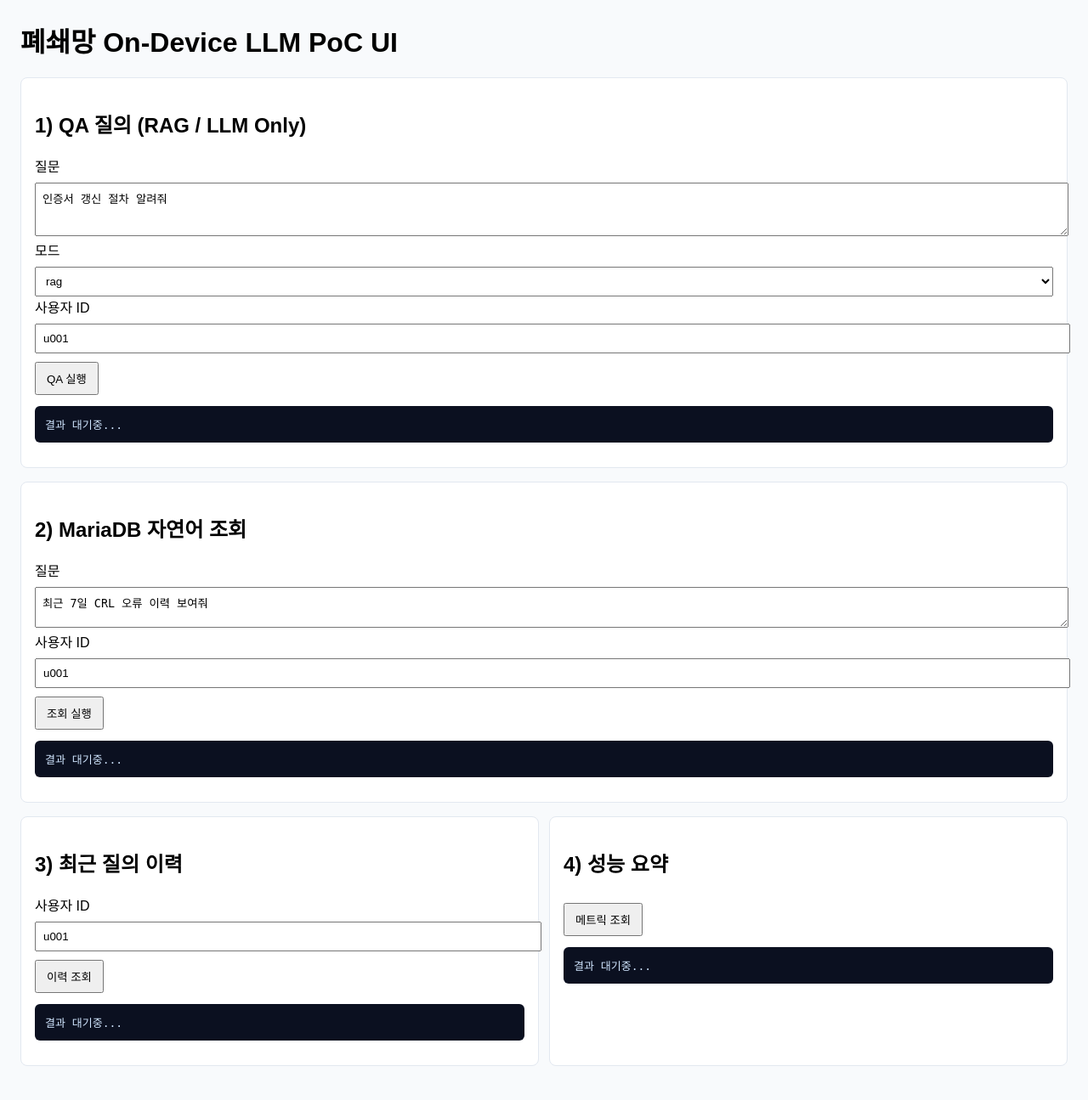
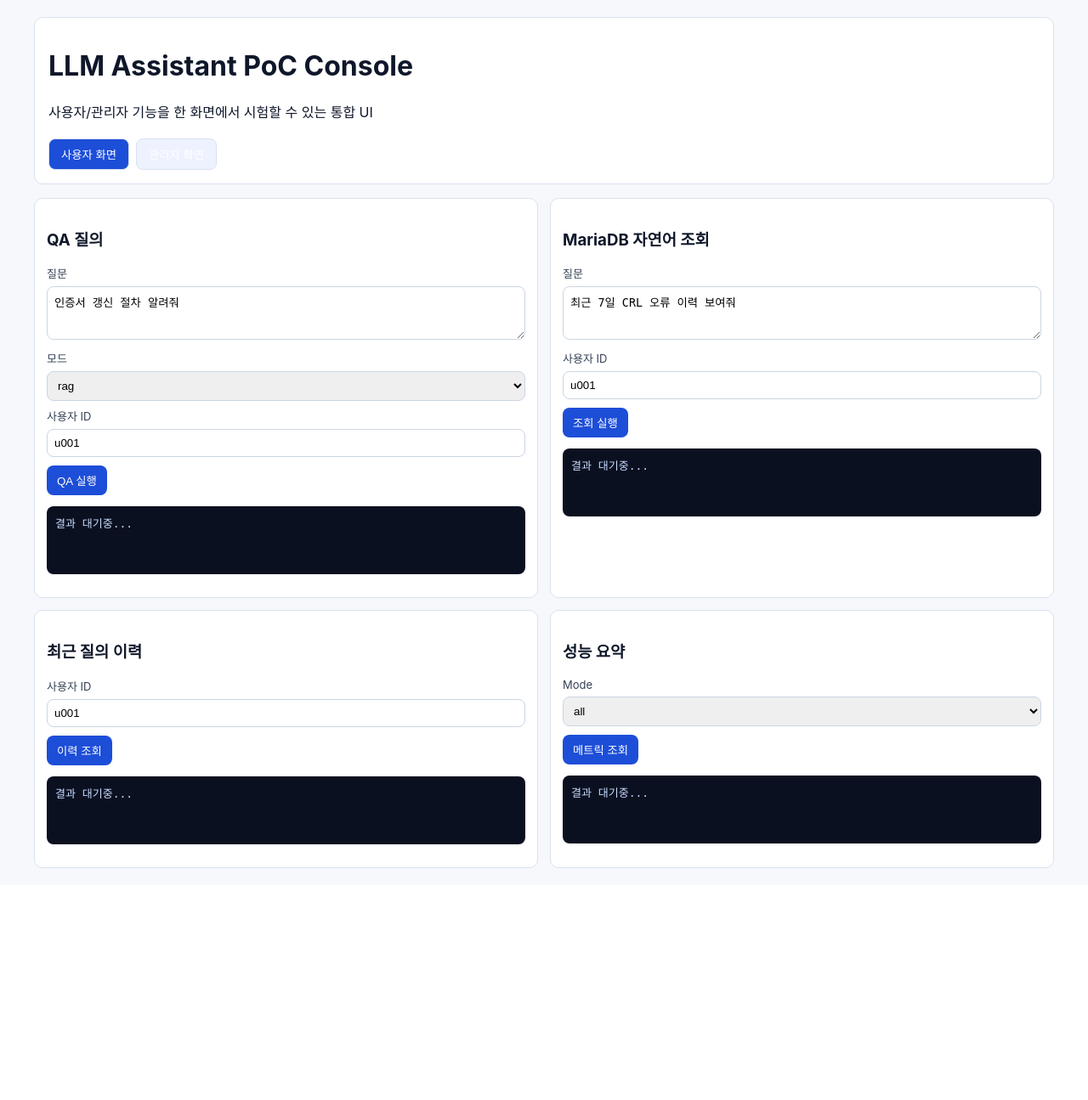
Before and after one commit to saebyuk/GitHub, a FastAPI app: page / in a window 1280 px wide. Shown: the whole page at 85% size. After the commit the page ends 1022 px from the top, so only its background shows below. Run offline with FastAPI, Linux system fonts and the light colour scheme.

Commit message:
Llmassistant (#4)
* Fix formatting for ENABLE_MARIADB in .env.example

* Update .gitignore to include .env file

* Update README.md

* Fix comment formatting in __init__.py

* Update admin.py

* Fix formatting issue in db_query.py return statement

* Update history.py

* Update metrics.py

* Update qa.py

* Update ui.py

* Update config.py

* Update logging.py

* Update main.py

* Update schemas.py

* Update admin_repo.py

* Update history_repo.py

* Update mariadb_repo.py

* Update metrics_service.py

* Update nl2sql_service.py

* Update qa_service.py

* Update index.html

* Add newline at end of colab_run_guide.md

Fix formatting by adding a newline at the end of the file.

* Update dependency_manifest.md

* Fix jinja2 version in requirements.txt

* Update init_db.sql

* Update seed_pki_history.sql

* Update test_api_smoke.py

```diff
--- a/app/templates/index.html
+++ b/app/templates/index.html
@@ -3,28 +3,47 @@
 <head>
   <meta charset="UTF-8" />
   <meta name="viewport" content="width=device-width, initial-scale=1.0" />
-  <title>On-Device LLM PoC UI</title>
+  <title>LLM Assistant PoC Console</title>
   <style>
-    body { font-family: Arial, sans-serif; margin: 24px; background: #f8fafc; }
-    .card { background: white; border: 1px solid #e2e8f0; border-radius: 8px; padding: 16px; margin-bottom: 16px; }
-    textarea, input, select { width: 100%; padding: 8px; margin-top: 8px; }
-    button { margin-top: 10px; padding: 8px 12px; }
-    pre { background: #0b1020; color: #d1e6ff; padding: 12px; border-radius: 6px; overflow-x: auto; }
-    .row { display: grid; grid-template-columns: 1fr 1fr; gap: 12px; }
+    :root { --bg:#f6f8fb; --card:#fff; --line:#d9e1ef; --primary:#1d4ed8; --text:#0f172a; }
+    body { font-family: Inter, Arial, sans-serif; margin:0; background:var(--bg); color:var(--text); }
+    .wrap { max-width: 1200px; margin: 20px auto; padding: 0 16px; }
+    .top { background:var(--card); border:1px solid var(--line); border-radius:10px; padding:16px; }
+    .tabs { display:flex; gap:8px; margin-top:10px; }
+    .tab { border:1px solid var(--line); background:#eef2ff; padding:8px 14px; border-radius:8px; cursor:pointer; }
+    .tab.active { background:var(--primary); color:#fff; }
+    .panel { display:none; margin-top:16px; }
+    .panel.active { display:block; }
+    .grid { display:grid; grid-template-columns:1fr 1fr; gap:14px; }
+    .card { background:var(--card); border:1px solid var(--line); border-radius:10px; padding:14px; }
+    label { font-size:13px; color:#334155; margin-top:8px; display:block; }
+    input, textarea, select { width:100%; box-sizing:border-box; margin-top:6px; padding:8px; border:1px solid #cbd5e1; border-radius:8px; }
+    button { margin-top:10px; border:0; background:var(--primary); color:white; padding:8px 12px; border-radius:8px; cursor:pointer; }
+    pre { background:#0b1020; color:#c8dcff; padding:10px; border-radius:8px; overflow:auto; min-height:60px; }
+    table { width:100%; border-collapse: collapse; font-size:13px; }
+    th, td { border:1px solid #dbe2ef; padding:8px; text-align:left; }
+    th { background:#f1f5f9; }
   </style>
 </head>
 <body>
-  <h1>폐쇄망 On-Device LLM PoC UI</h1>
+  <div class="wrap">
+    <div class="top">
+      <h1>LLM Assistant PoC Console</h1>
+      <div>사용자/관리자 기능을 한 화면에서 시험할 수 있는 통합 UI</div>
+      <div class="tabs">
+        <button class="tab active" onclick="showTab('user')">사용자 화면</button>
+        <button class="tab" onclick="showTab('admin')">관리자 화면</button>
+      </div>
+    </div>
 
+    <section id="user" class="panel active">
+      <div class="grid">
         <div class="card">
-    <h2>1) QA 질의 (RAG / LLM Only)</h2>
+          <h3>QA 질의</h3>
           <label>질문</label>
           <textarea id="qaQuestion" rows="3">인증서 갱신 절차 알려줘</textarea>
           <label>모드</label>
-    <select id="qaMode">
-      <option value="rag">rag</option>
-      <option value="llm_only">llm_only</option>
-    </select>
+          <select id="qaMode"><option value="rag">rag</option><option value="llm_only">llm_only</option></select>
           <label>사용자 ID</label>
           <input id="qaUser" value="u001" />
           <button onclick="runQA()">QA 실행</button>
@@ -32,51 +51,94 @@
         </div>
 
         <div class="card">
-    <h2>2) MariaDB 자연어 조회</h2>
+          <h3>MariaDB 자연어 조회</h3>
           <label>질문</label>
-    <textarea id="dbQuestion" rows="2">최근 7일 CRL 오류 이력 보여줘</textarea>
+          <textarea id="dbQuestion" rows="3">최근 7일 CRL 오류 이력 보여줘</textarea>
           <label>사용자 ID</label>
           <input id="dbUser" value="u001" />
           <button onclick="runDB()">조회 실행</button>
           <pre id="dbResult">결과 대기중...</pre>
         </div>
 
-  <div class="row">
         <div class="card">
-      <h2>3) 최근 질의 이력</h2>
+          <h3>최근 질의 이력</h3>
           <label>사용자 ID</label>
           <input id="historyUser" value="u001" />
           <button onclick="loadHistory()">이력 조회</button>
           <pre id="historyResult">결과 대기중...</pre>
         </div>
+
         <div class="card">
-      <h2>4) 성능 요약</h2>
+          <h3>성능 요약</h3>
+          <label>Mode</label>
+          <select id="metricsMode"><option value="all">all</option><option value="rag">rag</option><option value="llm_only">llm_only</option><option value="db_nl">db_nl</option></select>
           <button onclick="loadMetrics()">메트릭 조회</button>
           <pre id="metricsResult">결과 대기중...</pre>
         </div>
       </div>
+    </section>
+
+    <section id="admin" class="panel">
+      <div class="grid">
+        <div class="card">
+          <h3>문서 업로드</h3>
+          <input id="docFile" type="file" />
+          <button onclick="uploadDoc()">업로드</button>
+          <pre id="uploadResult">결과 대기중...</pre>
+        </div>
+
+        <div class="card">
+          <h3>문서 목록</h3>
+          <button onclick="loadDocs()">목록 새로고침</button>
+          <div id="docsTable"></div>
+        </div>
+
+        <div class="card">
+          <h3>학습 내용 검수/수정</h3>
+          <label>Source</label>
+          <input id="reviewSource" value="manual_v1.pdf#p2" />
+          <label>원문</label>
+          <textarea id="reviewOriginal" rows="2">CRL 검증 실패 시 재시도한다.</textarea>
+          <label>수정문</label>
+          <textarea id="reviewRevised" rows="2">CRL 검증 실패 시 네트워크 점검 후 3회 재시도하고 관리자에게 알림을 전송한다.</textarea>
+          <label>검수자</label>
+          <input id="reviewer" value="admin01" />
+          <button onclick="submitReview()">검수 반영</button>
+          <pre id="reviewResult">결과 대기중...</pre>
+        </div>
+
+        <div class="card">
+          <h3>검수 이력 / 재학습</h3>
+          <button onclick="loadReviews()">검수 이력 조회</button>
+          <button onclick="triggerReindex()">재인덱싱 실행</button>
+          <pre id="reviewListResult">결과 대기중...</pre>
+        </div>
+      </div>
+    </section>
+  </div>
 
 <script>
+function showTab(name) {
+  document.querySelectorAll('.panel').forEach(p => p.classList.remove('active'));
+  document.querySelectorAll('.tab').forEach(t => t.classList.remove('active'));
+  document.getElementById(name).classList.add('active');
+  const idx = name === 'user' ? 0 : 1;
+  document.querySelectorAll('.tab')[idx].classList.add('active');
+}
+
 async function runQA() {
   const payload = {
     question: document.getElementById('qaQuestion').value,
     mode: document.getElementById('qaMode').value,
     user_id: document.getElementById('qaUser').value
   };
-  const res = await fetch('/api/v1/qa/query', {
-    method: 'POST', headers: {'Content-Type': 'application/json'}, body: JSON.stringify(payload)
-  });
+  const res = await fetch('/api/v1/qa/query', { method:'POST', headers:{'Content-Type':'application/json'}, body: JSON.stringify(payload)});
   document.getElementById('qaResult').textContent = JSON.stringify(await res.json(), null, 2);
 }
 
 async function runDB() {
-  const payload = {
-    question: document.getElementById('dbQuestion').value,
-    user_id: document.getElementById('dbUser').value
-  };
-  const res = await fetch('/api/v1/db/nl-query', {
-    method: 'POST', headers: {'Content-Type': 'application/json'}, body: JSON.stringify(payload)
-  });
+  const payload = { question: document.getElementById('dbQuestion').value, user_id: document.getElementById('dbUser').value };
+  const res = await fetch('/api/v1/db/nl-query', { method:'POST', headers:{'Content-Type':'application/json'}, body: JSON.stringify(payload)});
   document.getElementById('dbResult').textContent = JSON.stringify(await res.json(), null, 2);
 }
 
@@ -87,8 +149,51 @@ async function loadHistory() {
 }
 
 async function loadMetrics() {
-  const res = await fetch('/api/v1/metrics/summary?mode=all&period=24h&device=all');
+  const mode = document.getElementById('metricsMode').value;
+  const res = await fetch(`/api/v1/metrics/summary?mode=${mode}&period=24h&device=all`);
   document.getElementById('metricsResult').textContent = JSON.stringify(await res.json(), null, 2);
+}
+
+async function uploadDoc() {
+  const fileInput = document.getElementById('docFile');
+  if (!fileInput.files.length) return alert('파일을 선택하세요.');
+  const form = new FormData();
+  form.append('file', fileInput.files[0]);
+  const res = await fetch('/api/v1/admin/documents/upload', { method:'POST', body: form });
+  document.getElementById('uploadResult').textContent = JSON.stringify(await res.json(), null, 2);
+  await loadDocs();
+}
+
+async function loadDocs() {
+  const res = await fetch('/api/v1/admin/documents');
+  const data = await res.json();
+  if (!data.length) { document.getElementById('docsTable').innerHTML = '<i>업로드된 문서 없음</i>'; return; }
+  const rows = data.map(d => `<tr><td>${d.document_id}</td><td>${d.filename}</td><td>${d.size}</td><td>${d.uploaded_at}</td></tr>`).join('');
+  document.getElementById('docsTable').innerHTML = `<table><thead><tr><th>ID</th><th>파일명</th><th>크기</th><th>업로드시각</th></tr></thead><tbody>${rows}</tbody></table>`;
+}
+
+async function submitReview() {
+  const payload = {
+    source: document.getElementById('reviewSource').value,
+    original_text: document.getElementById('reviewOriginal').value,
+    revised_text: document.getElementById('reviewRevised').value,
+    reviewer: document.getElementById('reviewer').value,
+  };
+  const res = await fetch('/api/v1/admin/knowledge/review', { method:'POST', headers:{'Content-Type':'application/json'}, body: JSON.stringify(payload)});
+  document.getElementById('reviewResult').textContent = JSON.stringify(await res.json(), null, 2);
+  await loadReviews();
+}
+
+async function loadReviews() {
+  const res = await fetch('/api/v1/admin/knowledge/reviews');
+  document.getElementById('reviewListResult').textContent = JSON.stringify(await res.json(), null, 2);
+}
+
+async function triggerReindex() {
+  const res = await fetch('/api/v1/admin/reindex', { method:'POST' });
+  const data = await res.json();
+  const area = document.getElementById('reviewListResult');
+  area.textContent = `[REINDEX]\n` + JSON.stringify(data, null, 2) + `\n\n` + area.textContent;
 }
 </script>
 </body>
```
Also changed, not shown: app/api/admin.py (+33 -6 lines), app/models/schemas.py (+7 -0 lines), tests/test_api_smoke.py (+19 -1 lines), README.md. Lines whose indentation alone changed are shown as unchanged.
